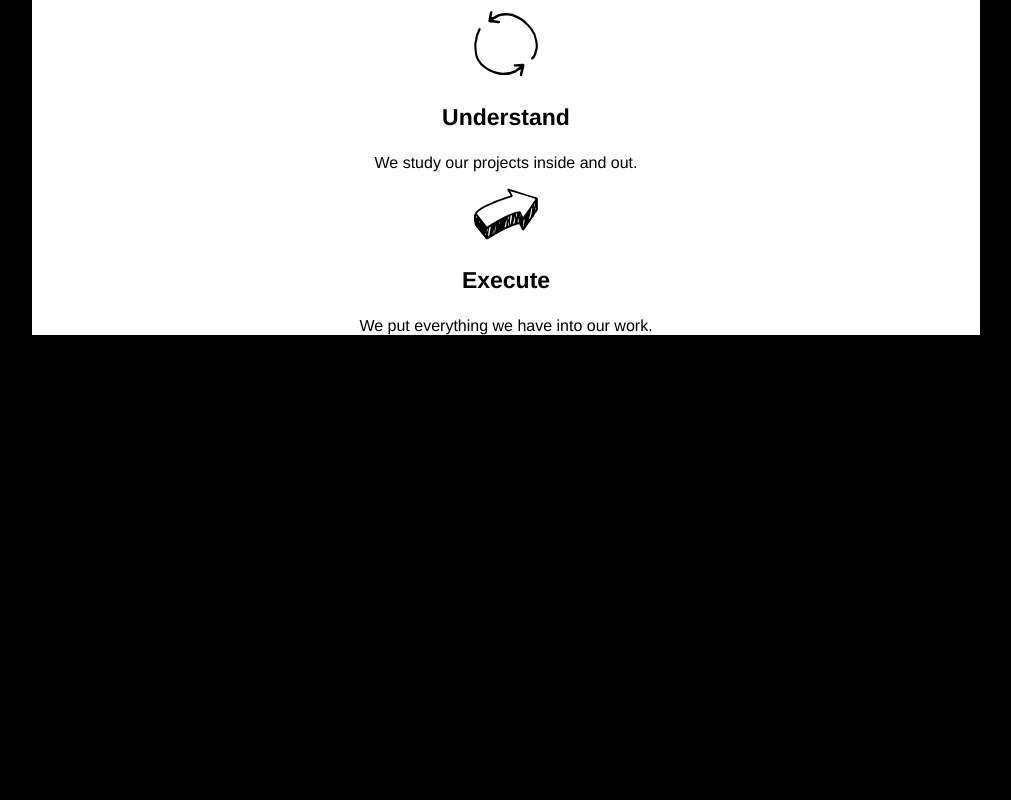
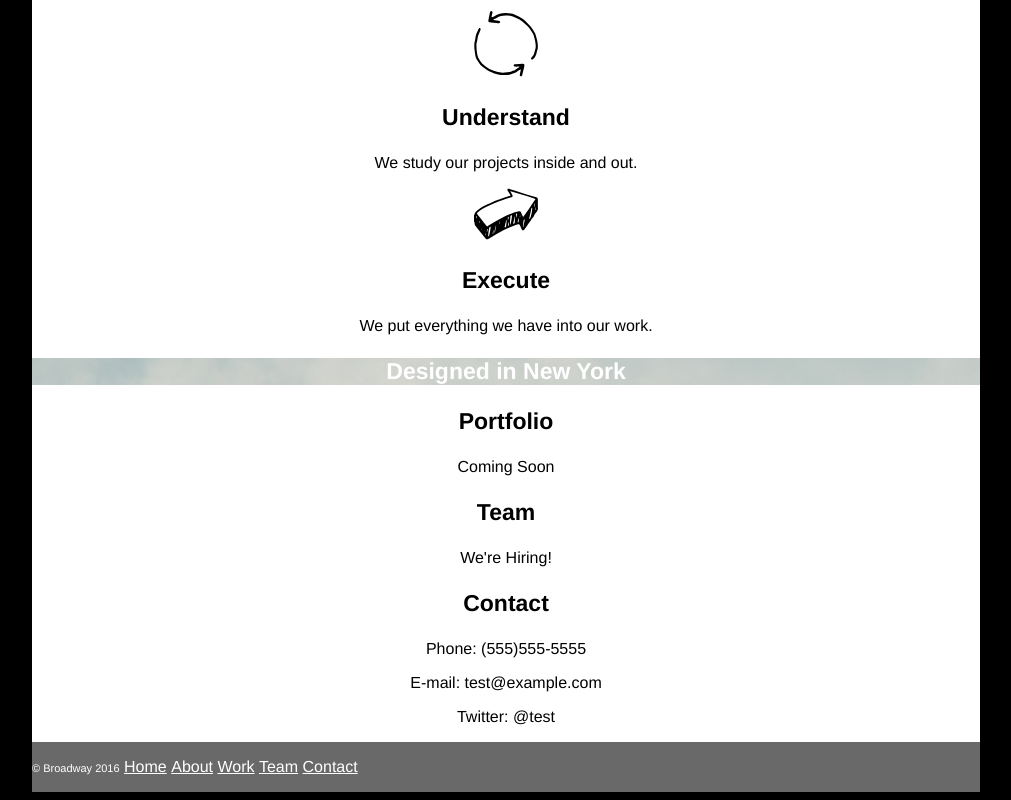
Before and after one commit to CoderClown/BroadwayDesign, a plain HTML site: page index.html in a window 1280 px wide. Shown: the part 588-1388 px from the top of the page, without its empty margins (134-1145 px from the left). Before the commit the page ends 939 px from the top, so only its background shows below. Drawn offline with Linux system fonts and the light colour scheme.

Commit message:
Added footer

```diff
--- a/index.html
+++ b/index.html
@@ -7,20 +7,20 @@
 	<body>
 		<div class="container">
 			<header>
-				<h1>Broadway Design</h1>
+				<h1 id="home">Broadway Design</h1>
 				<div class="menu">
 					<p><a href="#">Home</a></p>
-					<p><a href="#">About</a></p>
-					<p><a href="#">Work</a></p>
-					<p><a href="#">Team</a></p>
-					<p><a href="#">Contact</a></p>
+					<p><a href="#about">About</a></p>
+					<p><a href="#portfolio">Work</a></p>
+					<p><a href="#team">Team</a></p>
+					<p><a href="#contact">Contact</a></p>
 					<br>
 				</div>  <!--end .menu -->
 			</header>
 			<div class="main-content">
-				<h2>Our Process</h2>
+				<h2 id="about">Our Process</h2>
 				<p><img src="resources/images/identify.svg"></p>
-				<h3>Identify</h3>
+				<h3 >Identify</h3>
 				<p class="details">We focus on the most important details.</p>
 				<p><img src="resources/images/understand.svg"></p>
 				<h3>Understand</h3>
@@ -28,8 +28,37 @@
 				<p><img src="resources/images/execute.svg"></p>
 				<h3>Execute</h3>
 				<p class="details">We put everything we have into our work.</p>
+			</div><!--end .main-content -->
 
-			</div><!--end .main-content -->
+
+
+			<footer>
+				<p class="footer">Designed in New York</p>
+				<h3 id="portfolio">Portfolio</h3>
+				<p class="details">Coming Soon</p>
+				<h3 id="team">Team</h3>
+				<p class="details">We're Hiring!</p>
+				<h3 id="contact">Contact</h3>
+				<p class="details">Phone: (555)555-5555</p>
+				<p class="details">E-mail: test@example.com</p>
+				<p class="details">Twitter: @test</p>
+				<div class="footerbar left">
+					<div class="left">
+						<p class="copyright">&copy; Broadway 2016</p>
+					</div>
+					<div class="left">
+						<p class="footermenu">
+							<ul>
+								<li><a href="#home">Home</a></li>
+								<li><a href="#about">About</a></li>
+								<li><a href="#portfolio">Work</a></li>
+								<li><a href="#team">Team</a></li>
+								<li><a href="#contact">Contact</a></li>
+							</ul>
+						</p>
+					</div>
+				</div><!--end .footerbar -->
+			</footer>
 		</div><!--end .container -->
 
 
--- a/resources/css/style.css
+++ b/resources/css/style.css
@@ -49,3 +49,39 @@ h3 {
 .details {
 	font-size:
 }
+
+.footer {
+	font-size: 23px;
+	font-weight: bold;
+	color: white;
+	background-image: url("../images/the-flatiron-building.png")
+}
+
+.copyright {
+	font-size: 11px;
+	text-align: left;
+}
+
+ul {
+	padding-left: 0px;
+}
+
+li {
+	display: inline;
+
+}
+
+.footerbar {
+	background-color: dimgray;
+	width: 100%;
+	text-align: left;
+	color: white;
+}
+
+.left {
+	display: inline-block;
+}
+
+.footermenu {
+	text-align: left;
+}
```
